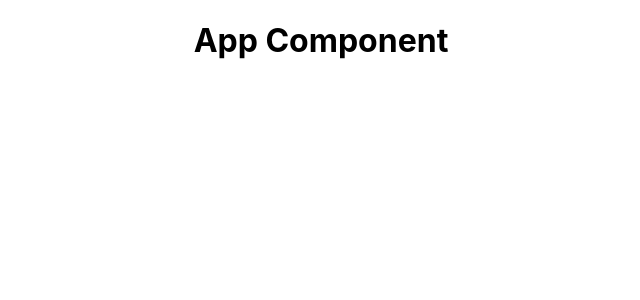
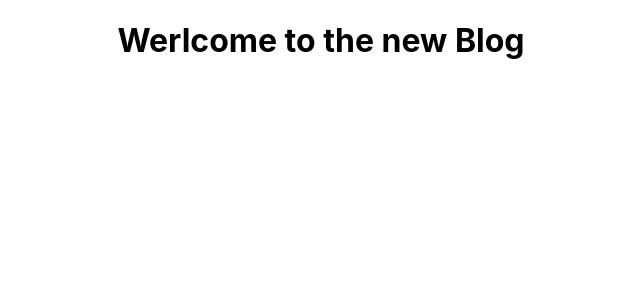
Before and after one commit to mohamedmonirshabana/babloBlog, a React (Create React App) app: page / in a window 1280 px wide. Shown: the top 300 px of the page, without its empty margins (319-959 px from the left). Built offline with nearby package versions, Linux system fonts and the light colour scheme.

Commit message:
start with Valiable

```diff
--- a/src/App.js
+++ b/src/App.js
@@ -2,10 +2,15 @@
 import './App.css';
 
 function App() {
+
+  const title = 'Werlcome to the new Blog';
+
+
+
   return (
     <div className="App">
       <div className="content">
-        <h1>App Component</h1>
+        <h1>{ title }</h1>
       </div>
     </div>
   );
```
